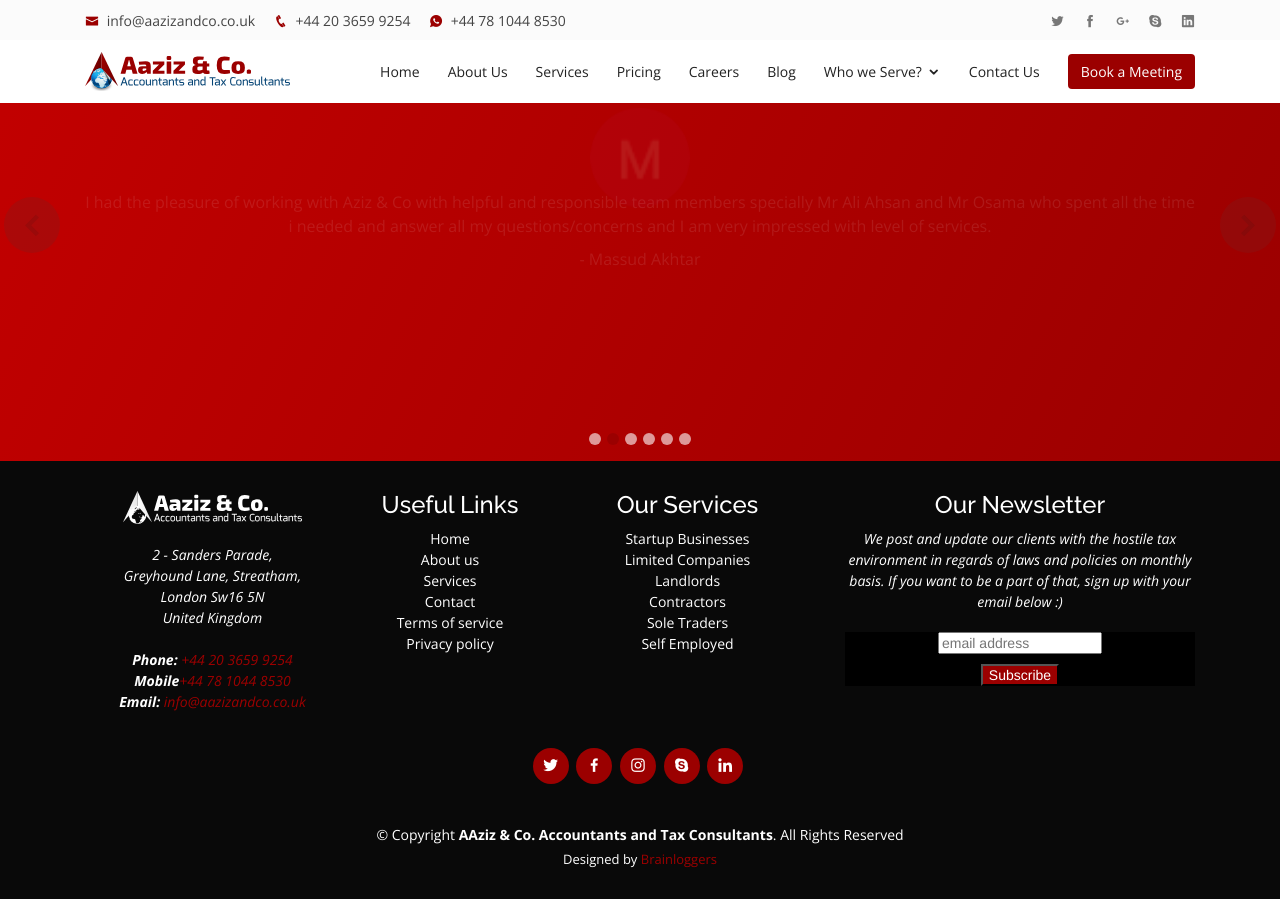
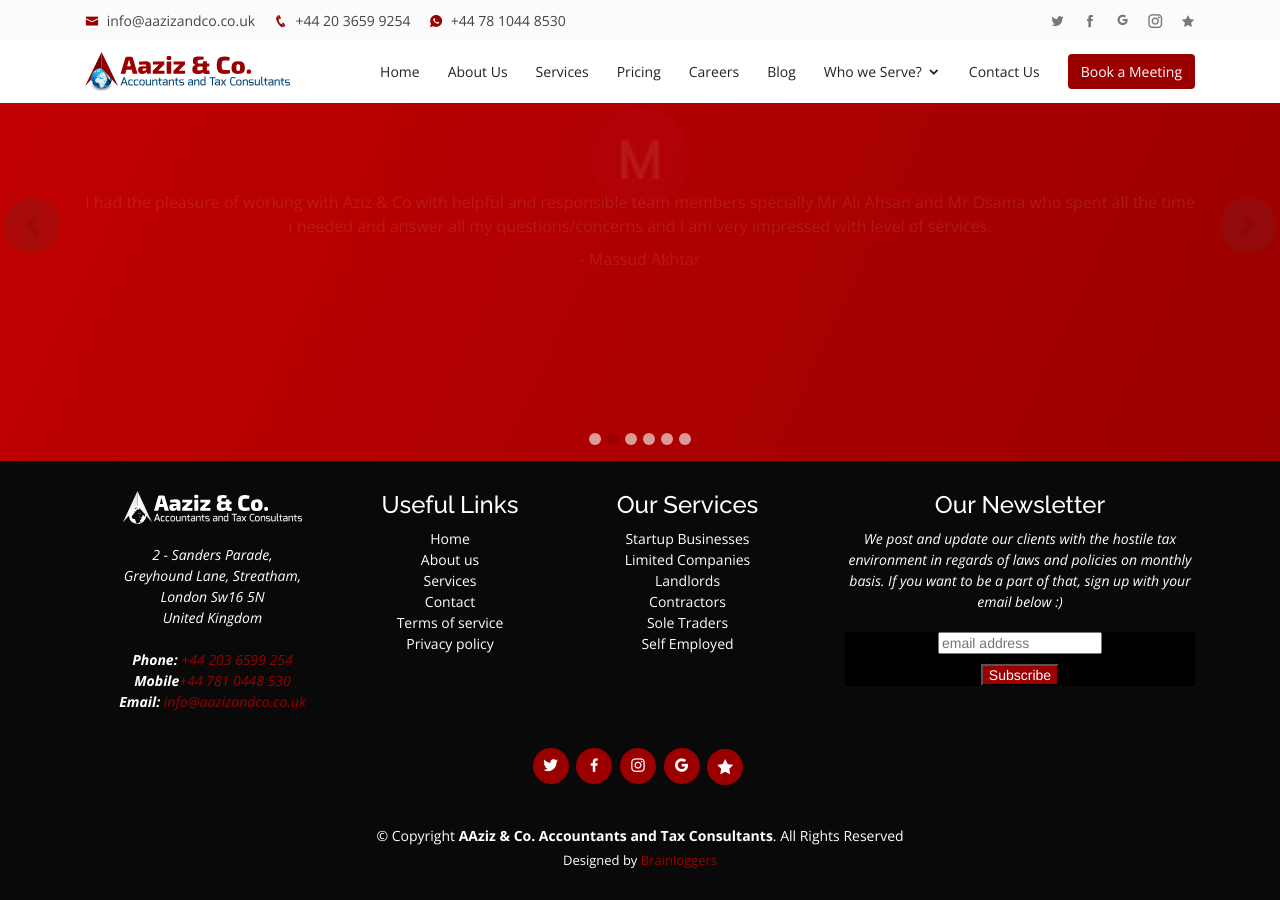
Before and after one commit to xhifi/aaziz-site, a Jekyll site: the page built from about.html, in a window 1280 px wide and 900 px high, scrolled down 3863 px. Built offline with Jekyll 4.4.1, drawn with Linux system fonts in a browser that asks for light colours; comment, search, counter and statistics services are not loaded.

Commit message:
Comitting Social Changes

```diff
--- a/_config.yml
+++ b/_config.yml
@@ -1,14 +1,17 @@
 # site settings
-site: AAziz & Co. Accountants and Tax Consultants
+title: AAziz & Co. Accountants and Tax Consultants
 email: info@aazizandco.co.uk
 secondary_email: staff@aazizandco.co.uk
 description: This is official jekyll template for bootstrap 5 by Brianloggers.
-phone: +44 203 6599 254
 socials:
-  facebook: facebook.com/aaziz
+  phone: +44 203 6599 254
   whatsapp: +44 781 0448 530
-  instagram:
-  twitter:
+  facebook: AAzizandco
+  instagram: aazizandco_uk
+  twitter: AazizTax
+  gmb: aazizandco
+  youtube:
+  trustpilot: AAziz
   soundcloud:
   spotify:
 address:
--- a/_includes/footer.html
+++ b/_includes/footer.html
@@ -12,8 +12,8 @@
               London Sw16 5N<br>
               United Kingdom
               <br><br>
-              <strong>Phone:</strong> <a href="tel:+442036599254">+44 20 3659 9254</a> <br><strong>Mobile</strong><a href="tel:+447810448530">+44 78 1044 8530</a> <br>
-              <strong>Email:</strong> <a href="mailto:info@aazizandco.co.uk"> info@aazizandco.co.uk</a> <br>
+              <strong>Phone:</strong> <a href="tel:{{site.socials.phone}}">{{ site.socials.phone }}</a> <br><strong>Mobile</strong><a href="tel:{{site.socials.whatsapp}}">{{site.socials.whatsapp}}</a> <br>
+              <strong>Email:</strong> <a href="mailto:{{site.email}}"> {{site.email}}</a> <br>
             </p>
 
           </div>
@@ -80,11 +80,13 @@
     </div>
     <div class="footer-info">
       <div class="social-links mt-3">
-        <a href="javascript:;" class="twitter"><i class="bx bxl-twitter"></i></a>
-        <a href="https://www.facebook.com/AAzizandco" class="facebook"><i class="bx bxl-facebook"></i></a>
-        <a href="javascript:;" class="instagram"><i class="bx bxl-instagram"></i></a>
-        <a href="https://g.page/aazizandco?gm" class="google-plus"><i class="bx bxl-skype"></i></a>
-        <a href="javascript:;" class="linkedin"><i class="bx bxl-linkedin"></i></a>
+        {% if site.socials.twitter %}<a href="https://www.twitter.com/{{ site.socials.twitter }}" class="twitter"><i class="bx bxl-twitter"></i></a>{% endif %}
+        {% if site.socials.facebook %}<a href="https://www.facebook.com/{{ site.socials.facebook }}" class="facebook"><i class="bx bxl-facebook"></i></a>{% endif %}
+        {% if site.socials.instagram %}<a href="https://www.instagram.com/{{site.socials.instagram }}" class="instagram"><i class="bx bxl-instagram"></i></a>{% endif %}
+        {% if site.socials.gmb %}<a href="https://g.page/{{ site.socials.gmb | append: "?gm" }}" class="google-plus"><i class="bx bxl-google"></i></a>{% endif %}
+        {% if site.socials.linkedin %}<a href="javascript:;" class="linkedin"><i class="bx bxl-linkedin"></i></a>{% endif %}
+        {% if site.socials.trustpilot %}<a href="javascript:;" class="linkedin"><i class="icofont-star"></i></a>{% endif %}
+        {% if site.socials.skype %}{% endif %}
       </div>
     </div>
     <div class="container">
--- a/_includes/top-bar.html
+++ b/_includes/top-bar.html
@@ -2,16 +2,18 @@
 <div id="topbar" class="d-none d-lg-flex align-items-center fixed-top">
     <div class="container d-flex">
       <div class="contact-info mr-auto">
-        <i class="icofont-envelope"></i> <a href="mailto:contact@example.com">info@aazizandco.co.uk</a>
-        <i class="icofont-phone"></i> <a href="tel:+442036599254"> +44 20 3659 9254</a>
-         <a href="+44 78 1044 8530"><i class="icofont-whatsapp"></i></a> </i> <a href="https://wa.me/447810448530"> +44 78 1044 8530</a>
+        {% if site.email %}<i class="icofont-envelope"></i> <a href="mailto:{{site.email}}">info@aazizandco.co.uk</a>{% endif %}
+        {% if site.socials.phone %}<i class="icofont-phone"></i> <a href="tel:{{site.socials.phone}}"> +44 20 3659 9254</a>{% endif %}
+         <a href="https://wa.me/447810448530"><i class="icofont-whatsapp"></i></a> </i> <a href="https://wa.me/447810448530"> +44 78 1044 8530</a>
       </div>
       <div class="social-links">
-        <a href="javascript:;" class="twitter"><i class="icofont-twitter"></i></a>
-        <a href="https://www.facebook.com/AAzizandco" class="facebook"><i class="icofont-facebook"></i></a>
-        <a href="https://g.page/aazizandco?gm" class="skype"><i class="icofont-google-plus"></i></a>
-        <a href="#" class="skype"><i class="icofont-skype"></i></a>
-        <a href="#" class="linkedin"><i class="icofont-linkedin"></i></i></a>
+        {% if site.socials.twitter %}<a href="https://www.twitter.com/{{ site.socials.twitter }}" class="twitter"><i class="icofont-twitter"></i></a>{% endif %}
+        {% if site.socials.facebook %}<a href="https://www.facebook.com/{{ site.socials.facebook }}" class="facebook"><i class="icofont-facebook"></i></a>{% endif %}
+        {% if site.socials.gmb %}<a href="https://g.page/{{ site.socials.gmb | append: "?gm" }}" class=""><i class="bx bxl-google"></i></a>{% endif %}
+        {% if site.socials.instagram %}<a href="https://www.instagram.com/{{site.socials.instagram }}" class="instagram"><i class="icofont-instagram"></i></a>{% endif %}
+        {% if site.socials.skype %}<a href="{{ site.socials.skype }}" class="skype"><i class="icofont-skype"></i></a>{% endif %}
+        {% if site.socials.linkedin %}<a href="#" class="{{ site.socials.linkedin }}"><i class="icofont-linkedin"></i></i></a>{% endif %}
+        {% if site.socials.trustpilot %}<a href="#" class="{{ site.socials.trustpilot }}"><i class="icofont-star"></i></i></a>{% endif %}
       </div>
     </div>
   </div>
--- a/_layouts/framework.html
+++ b/_layouts/framework.html
@@ -5,7 +5,7 @@
   <meta charset="utf-8">
   <meta content="width=device-width, initial-scale=1.0" name="viewport">
 
-  <title>Home | AAziz</title>
+  <title>{{page.title}} | AAziz</title>
   <meta content="We are a team of Chartered Certified Accountants and legal consultants for all aspects of Accountancy, Taxation, commercial lease, legal business acquisition, mergers and sales transactions." name="description">
   <meta content="accountants, legal consultants, certified accountants, taxation, tax, commercial lease, acquisition, mergers, sales transations, contractors accounts, " name="keywords">
 
--- a/about.html
+++ b/about.html
@@ -10,10 +10,10 @@
         <div class="container">
 
           <div class="d-flex justify-content-between align-items-center">
-            <h2>About Us</h2>
+            <h2>{{page.title}}</h2>
             <ol>
               <li><a href="index.html">Home</a></li>
-              <li>About Us</li>
+              <li>{{page.title}}</li>
             </ol>
           </div>
 
--- a/services.html
+++ b/services.html
@@ -1,5 +1,5 @@
 ---
-title: About Us
+title: Services
 layout: framework
 ---
 {%- include top-bar.html -%}
```
Also changed, not shown: 7 other files.
